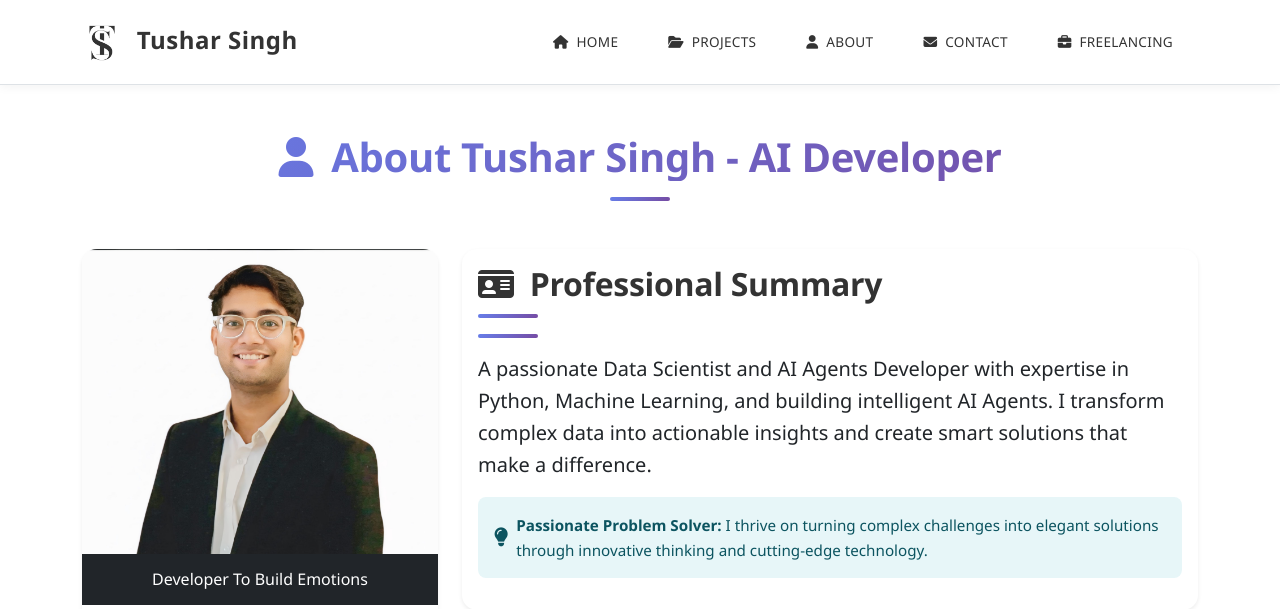
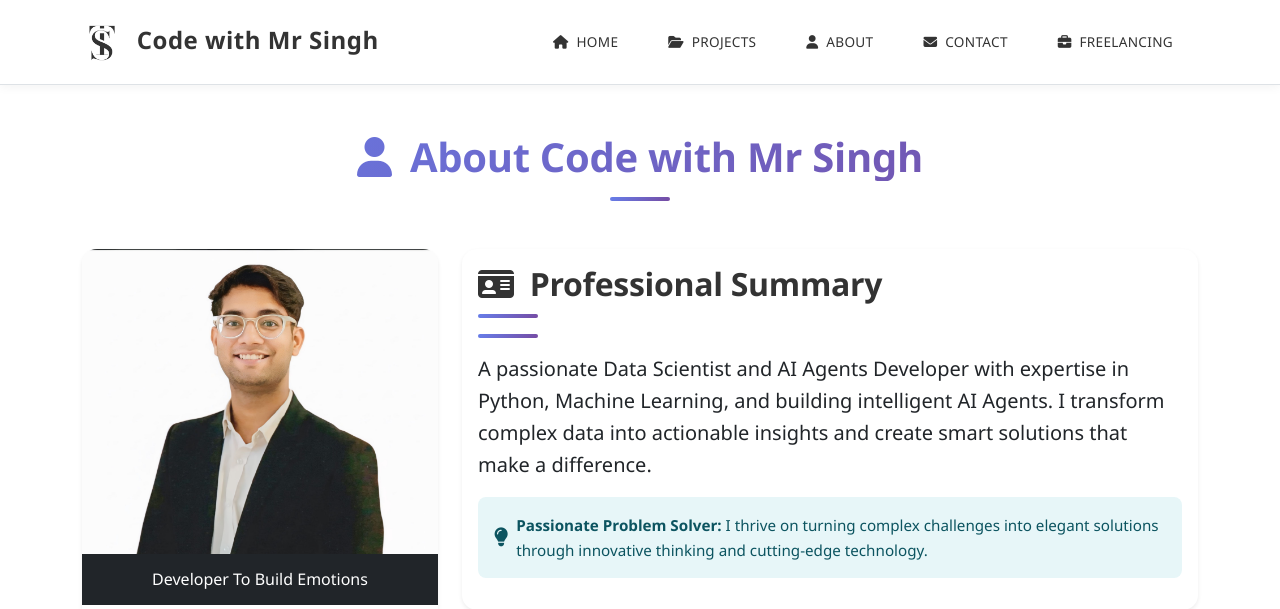
Before and after one commit to Tusharsinghoffical/Website.github.io, a Django app: page /about/ in a window 1280 px wide. Shown: the top 609 px of the page. Run offline with Django 5.2, Linux system fonts and the light colour scheme; data comes from the database, SQL or seed files in the repository.

Commit message:
Update website name from 'Tushar Singh' to 'Code with Mr Singh'

```diff
--- a/templates/about/index.html
+++ b/templates/about/index.html
@@ -7,7 +7,7 @@
   "name": "Tushar Singh",
   "jobTitle": "AI Agents Developer & Data Scientist",
   "description": "{{ profile.bio }}",
-  "url": "https://freelancermrsingh.onrender.com/about",
+  "url": "https://www.codewithmrsingh.tech/about",
   "image": "{% static 'Profile pictures/Me.jpg' %}",
   "address": {
     "@type": "PostalAddress",
@@ -28,7 +28,7 @@
   <div class="row">
     <div class="col-12">
       <div class="section-title animate-on-scroll">
-        <h1 class="text-center"><i class="fas fa-user me-2"></i> About Tushar Singh - AI Developer</h1>
+        <h1 class="text-center"><i class="fas fa-user me-2"></i> About Code with Mr Singh</h1>
         <div class="divider mx-auto"></div>
       </div>
     </div>
--- a/templates/base.html
+++ b/templates/base.html
@@ -3,19 +3,19 @@
   <head>
     <meta charset="UTF-8" />
     <meta name="viewport" content="width=device-width, initial-scale=1.0" />
-    <meta name="description" content="Tushar Singh - AI Agents Developer & Data Scientist. Expert in Python, Machine Learning, and building intelligent solutions that drive business value." />
+    <meta name="description" content="Code with Mr Singh - AI Agents Developer & Data Scientist. Expert in Python, Machine Learning, and building intelligent solutions that drive business value." />
     <meta name="keywords" content="AI Developer, Data Scientist, Machine Learning, Python Developer, Web Development, AI Agents, Freelancer, India" />
     <meta name="author" content="Tushar Singh" />
     <meta name="robots" content="index, follow" />
-    <meta property="og:title" content="Tushar Singh - AI Agents Developer & Data Scientist" />
+    <meta property="og:title" content="Code with Mr Singh - AI Agents Developer & Data Scientist" />
     <meta property="og:description" content="Transforming ideas into reality through innovative technology solutions. Specializing in AI, Data Science, and Full-Stack Development." />
     <meta property="og:type" content="website" />
-    <meta property="og:url" content="https://freelancermrsingh.onrender.com" />
+    <meta property="og:url" content="https://www.codewithmrsingh.tech" />
     {% load static %}
     <meta property="og:image" content="{% static 'Image/Bannerlogo.png' %}" />
     <meta property="og:locale" content="en_US" />
     <meta name="twitter:card" content="summary_large_image" />
-    <meta name="twitter:title" content="Tushar Singh - AI Agents Developer & Data Scientist" />
+    <meta name="twitter:title" content="Code with Mr Singh - AI Agents Developer & Data Scientist" />
     <meta name="twitter:description" content="Transforming ideas into reality through innovative technology solutions. Specializing in AI, Data Science, and Full-Stack Development." />
     <meta name="twitter:image" content="{% static 'Image/Bannerlogo.png' %}" />
     <link rel="canonical" href="https://www.codewithmrsingh.tech" />
@@ -45,7 +45,7 @@
     }
     </script>
 
-    <title>Tushar Singh - AI Agents Developer & Data Scientist</title>
+    <title>Code with Mr Singh - AI Agents Developer & Data Scientist</title>
     <link rel="icon" type="image/png" href="{% static 'Image/Bannerlogo.png' %}">
 
     <!-- Bootstrap CSS -->
@@ -553,7 +553,7 @@
       <div class="container">
         <a class="navbar-brand fw-bold" href="{% url 'home' %}">
           <img src="{% static 'Image/Logo4.png' %}" alt="Logo" width="40" height="40" class="d-inline-block align-text-top me-2">
-          Tushar Singh
+          Code with Mr Singh
         </a>
         <button class="navbar-toggler" type="button" data-bs-toggle="collapse" data-bs-target="#navbarNav" aria-controls="navbarNav" aria-expanded="false" aria-label="Toggle navigation">
           <span class="navbar-toggler-icon"></span>
@@ -602,7 +602,7 @@
       <div class="container">
         <div class="row">
           <div class="col-md-4 mb-4 mb-md-0">
-            <h5><i class="fas fa-user me-2"></i> Tushar Singh</h5>
+            <h5><i class="fas fa-user me-2"></i> Code with Mr Singh</h5>
             <p class="mb-0">AI Agents Developer & Data Scientist Using AI\ML</p>
             <p class="mb-0">Transforming ideas into reality through innovative technology solutions.</p>
           </div>
@@ -647,7 +647,7 @@
         </div>
         <hr>
         <div class="text-center">
-          <p class="mb-0">&copy; 2025 Tushar Singh. All rights reserved.</p>
+          <p class="mb-0">&copy; 2025 Code with Mr Singh. All rights reserved.</p>
         </div>
       </div>
     </footer>
--- a/templates/contact/index.html
+++ b/templates/contact/index.html
@@ -7,9 +7,9 @@
 {
   "@context": "https://schema.org",
   "@type": "ContactPage",
-  "name": "Contact Tushar Singh",
+  "name": "Contact Code with Mr Singh",
   "description": "Get in touch with Tushar Singh for AI development, data science, and freelancing services",
-  "url": "https://freelancermrsingh.onrender.com/contact"
+  "url": "https://www.codewithmrsingh.tech/contact"
 }
 </script>
 
--- a/templates/home/index.html
+++ b/templates/home/index.html
@@ -7,7 +7,7 @@
 {
   "@context": "https://schema.org",
   "@type": "WebSite",
-  "name": "Tushar Singh - Portfolio",
+  "name": "Code with Mr Singh",
   "url": "https://www.codewithmrsingh.tech",
   "description": "Portfolio and freelancing services of Tushar Singh, an AI Agents Developer & Data Scientist",
   "publisher": {
@@ -23,8 +23,8 @@
         <div class="col-lg-10">
             <div class="row align-items-center">
                 <div class="col-md-8 animate-on-scroll">
-                    <h1 class="display-4 fw-bold mb-3">Tushar Singh - AI Agents Developer</h1>
-                    <p class="lead fs-5 mb-4 text-primary">Data Scientist & AI Solutions Expert</p>
+                    <h1 class="display-4 fw-bold mb-3">Code with Mr Singh</h1>
+                    <p class="lead fs-5 mb-4 text-primary">AI Agents Developer & Data Scientist</p>
                     <div class="mb-4">
                         <p class="fs-6">
                             I'm a passionate Data Scientist and AI Agents Developer with expertise in Python, Machine Learning,
```
